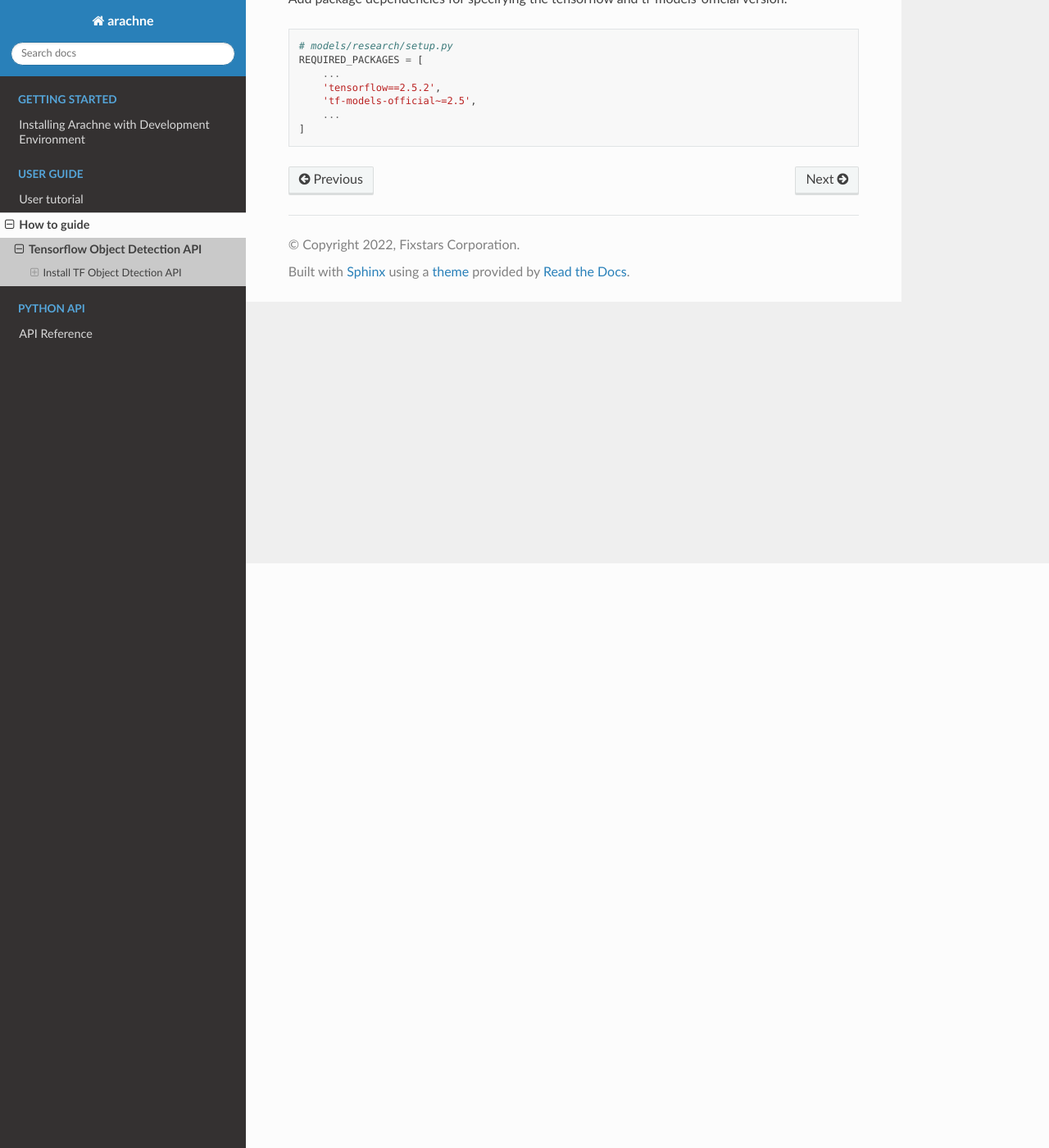
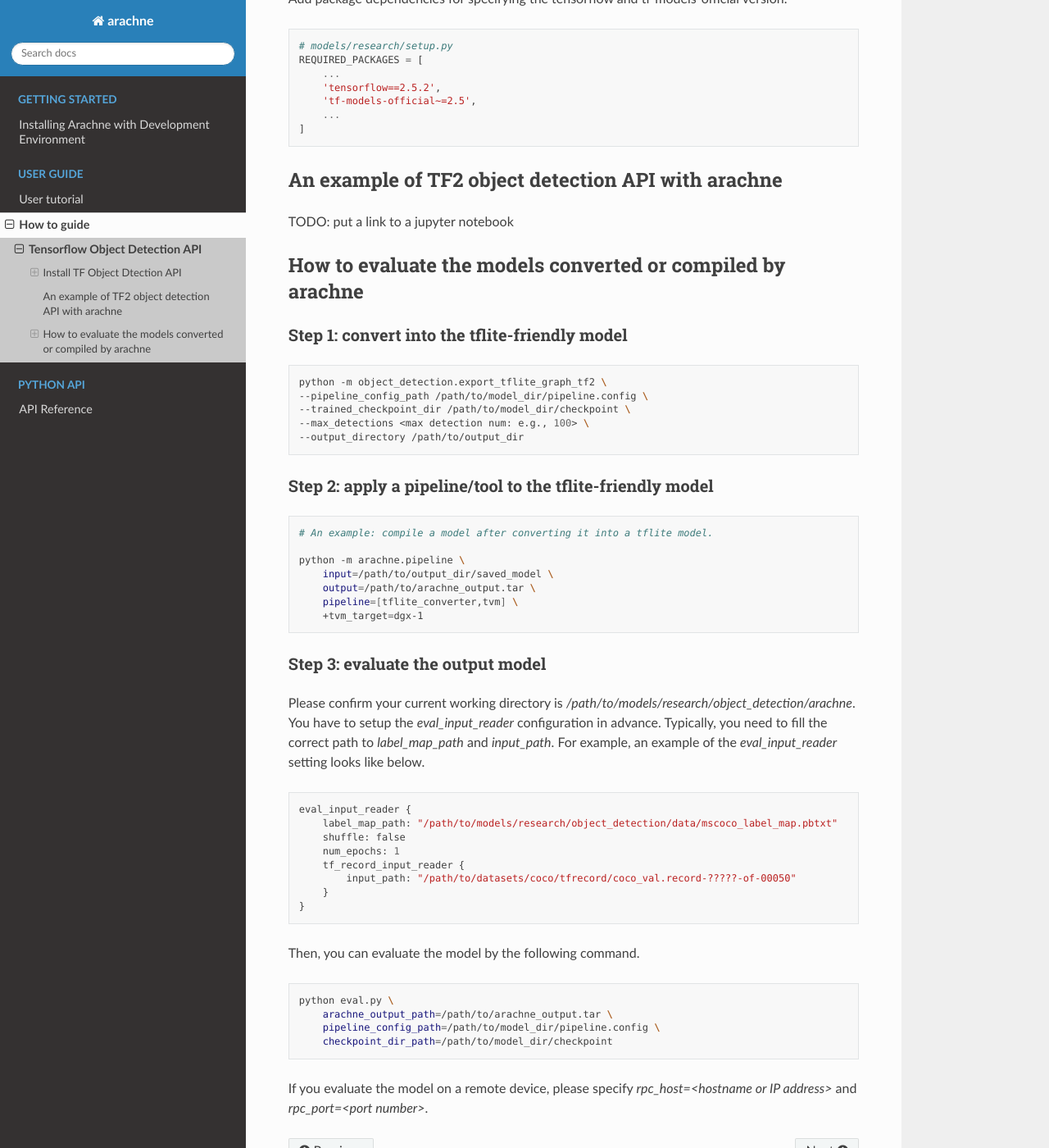
Before and after one commit to fixstars/arachne, a Sphinx documentation site: the page built from docs/guides/tf2_od_api.rst, in a window 1280 px wide and 1400 px high, scrolled down 713 px. Shown: the whole window at 82% size. Built offline with Sphinx 7.4.7 and the Read the Docs theme 2.0.0, drawn with Linux system fonts in a browser that asks for light colours.

Commit message:
[docs] add a draft of the how-to-gudies for TF2 object detection API

```diff
--- a/docs/guides/tf2_od_api.rst
+++ b/docs/guides/tf2_od_api.rst
@@ -49,3 +49,72 @@ Add package dependencies for specifying the tensorflow and tf-models-official ve
         'tf-models-official~=2.5',
         ...
     ]
+
+
+
+An example of TF2 object detection API with arachne
+---------------------------------------------------
+
+TODO: put a link to a jupyter notebook
+
+
+
+How to evaluate the models converted or compiled by arachne
+-----------------------------------------------------------
+
+Step 1: convert into the tflite-friendly model
+^^^^^^^^^^^^^^^^^^^^^^^^^^^^^^^^^^^^^^^^^^^^^^
+
+.. code:: bash
+
+    python -m object_detection.export_tflite_graph_tf2 \
+    --pipeline_config_path /path/to/model_dir/pipeline.config \
+    --trained_checkpoint_dir /path/to/model_dir/checkpoint \
+    --max_detections <max detection num: e.g., 100> \
+    --output_directory /path/to/output_dir
+
+
+Step 2: apply a pipeline/tool to the tflite-friendly model
+^^^^^^^^^^^^^^^^^^^^^^^^^^^^^^^^^^^^^^^^^^^^^^^^^^^^^^^^^^
+
+.. code:: bash
+
+    # An example: compile a model after converting it into a tflite model.
+
+    python -m arachne.pipeline \
+        input=/path/to/output_dir/saved_model \
+        output=/path/to/arachne_output.tar \
+        pipeline=[tflite_converter,tvm] \
+        +tvm_target=dgx-1
+
+
+Step 3: evaluate the output model
+^^^^^^^^^^^^^^^^^^^^^^^^^^^^^^^^^
+
+Please confirm your current working directory is `/path/to/models/research/object_detection/arachne`.
+You have to setup the `eval_input_reader` configuration in advance.
+Typically, you need to fill the correct path to `label_map_path` and `input_path`.
+For example, an example of the `eval_input_reader` setting looks like below.
+
+.. code::
+
+    eval_input_reader {
+        label_map_path: "/path/to/models/research/object_detection/data/mscoco_label_map.pbtxt"
+        shuffle: false
+        num_epochs: 1
+        tf_record_input_reader {
+            input_path: "/path/to/datasets/coco/tfrecord/coco_val.record-?????-of-00050"
+        }
+    }
+
+Then, you can evaluate the model by the following command.
+
+.. code:: bash
+
+
+    python eval.py \
+        arachne_output_path=/path/to/arachne_output.tar \
+        pipeline_config_path=/path/to/model_dir/pipeline.config \
+        checkpoint_dir_path=/path/to/model_dir/checkpoint
+
+If you evaluate the model on a remote device, please specify `rpc_host=<hostname or IP address>` and `rpc_port=<port number>`.
```
